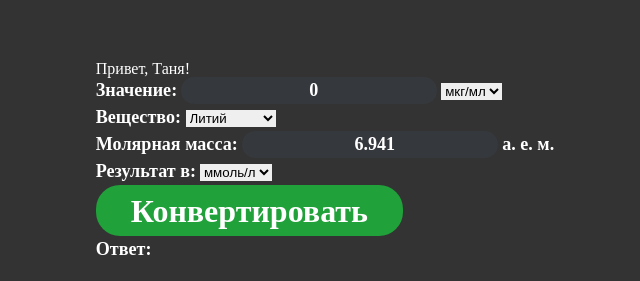
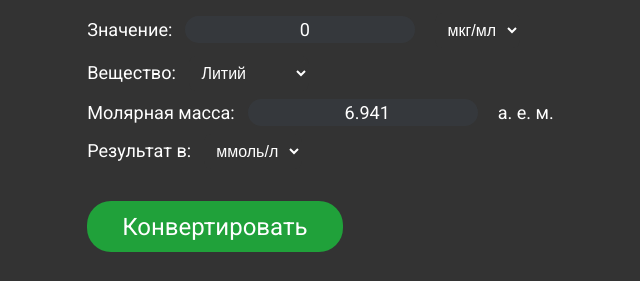
Before and after one commit to teenage-riot/chemical_converter, a plain HTML site: page index.html in a window 1280 px wide. Shown: the part 238-519 px from the top of the page, without its empty margins (315-955 px from the left). Drawn offline with nearby package versions, Linux system fonts and the light colour scheme.

Commit message:
style changes

```diff
--- a/css/styles.css
+++ b/css/styles.css
@@ -11,16 +11,37 @@ body {
   align-items: center;
   height: 100vh;
   margin: 0;
+
+  font-family: "Roboto", sans-serif;
+  font-weight: 400;
+  font-style: normal;
 }
 
-.converter {
-  /* text-align: center; */
+h3 {
+  font-size: 2em;
+  text-align: center;
+  margin: 1em 0;
 }
 
+.converter__container {
+  margin: 0.5em;
+}
+
+.converter__label {
+  margin-right: 0.5em;
+}
+
+.converter__input {
+  margin-right: 1rem;
+}
+
+.converter__button {
+  justify-content: center;
+}
+
+
 .btn {
-  font-size: 2rem;
-  font-weight: 700;
-  line-height: 1.69rem;
+  font-size: 1.5rem;
   letter-spacing: 0%;
   text-align: center;
 
@@ -32,7 +53,7 @@ body {
   display: inline-block;
   line-height: 1.5rem;
   padding: 0.63rem 2rem 0.63rem 2rem;
-  /* margin-bottom: 7rem; */
+  margin: 1em 0;
 }
 
 .btn:active {
@@ -41,15 +62,12 @@ body {
 }
 
 .converter__label {
-  /* display: block; */
   font-size: 1.13rem;
-  font-weight: 700;
   line-height: 1.69rem;
   order: 0;
 }
 
 .converter__input {
-  /* display: block; */
   background: rgba(57, 62, 70, 0.5);
   border-radius: 1rem;
   padding-left: 1.5rem;
@@ -57,11 +75,23 @@ body {
 
   color: #fff;
   font-size: 1.13rem;
-  font-weight: 700;
   line-height: 1.69rem;
   text-align: center;
 }
 
-.contact__input:focus {
-  border: 3px solid #00adb5;
+/* .converter__input:focus {
+  border: 1px solid #00adb5;
+} */
+
+.converter__select {
+  font-size: 1em;
+  padding: 0.5em; /* Поля внутри элемента select */
+  border-radius: 0.5em; /* Скругление углов */
+  background-color: #333; /* Фоновый цвет */
+  color: #fff; /* Цвет текста */
 }
+
+.converter__select option {
+  background-color: #333; /* Фоновый цвет для опций */
+  color: #fff; /* Цвет текста для опций */
+}
--- a/index.html
+++ b/index.html
@@ -6,10 +6,7 @@
   <meta http-equiv="X-UA-Compatible" content="IE=edge">
   <meta name="viewport" content="width=device-width, initial-scale=1.0">
   <link rel="shortcut icon" href="tab-icon.ico" type="image/x-icon">
-
-  <link rel="stylesheet"
-    href="https://fonts.googleapis.com/css2?family=Material+Symbols+Outlined:opsz,wght,FILL,GRAD@20..48,100..700,0..1,-50..200" />
-
+  <link href="https://fonts.googleapis.com/css2?family=Roboto&display=swap" rel="stylesheet">
   <link rel="stylesheet" href="css/reset.css">
   <link rel="stylesheet" href="css/styles.css">
   <title>Химический преобразователь</title>
@@ -42,7 +39,7 @@
       </select>
     </div>
     <div class="converter__container">
-      <label class="converter__label" for="molar-mass">Молярная масса: </label>
+      <label class="converter__label" for="molar-mass">Молярная масса:</label>
       <input class="converter__input" type="number" id="molar-mass" value="6.941">
       <label class="converter__label" for="molar-mass">а. е. м.</label>
     </div>
@@ -52,10 +49,13 @@
         <option value="mkg-ml">ммоль/л</option>
       </select>
     </div>
-    <button class="btn">Конвертировать</button>
+    <div class="converter__container" class="converter__button">
+      <button class="btn">Конвертировать</button>
+    </div>
     <div class="converter__container">
       <label class="converter__label">Ответ: </label>
       <label class="converter__label" id="result-label"></label>
+      <h3 id="have-a-nice-day">(￢‿￢ )</h3>
     </div>
   </div>
 
--- a/script/convert.js
+++ b/script/convert.js
@@ -3,6 +3,7 @@ const input = document.getElementById('input-from');
 const chooseSubst = document.getElementById('choose-subst');
 const molarMassInput = document.getElementById('molar-mass');
 const resultLabel = document.getElementById('result-label');
+const niceDayHeader = document.getElementById('have-a-nice-day');
 
 chooseSubst.addEventListener('change', function() {
   var molarMass;
@@ -50,4 +51,5 @@ btn.addEventListener('click', function () {
 
   // Выводим результат конвертации на страницу
   resultLabel.textContent = `${inputValue} мкг/мл ≈ ${molToMl.toFixed(3)} ммоль/л`;
+  niceDayHeader.textContent = '(ﾉ◕ヮ◕)ﾉ*:･ﾟ✧ Хорошего дня!';
 });
```
